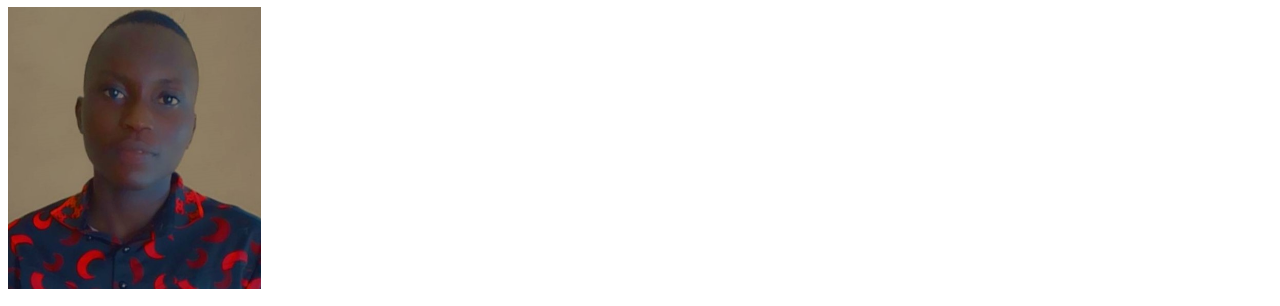
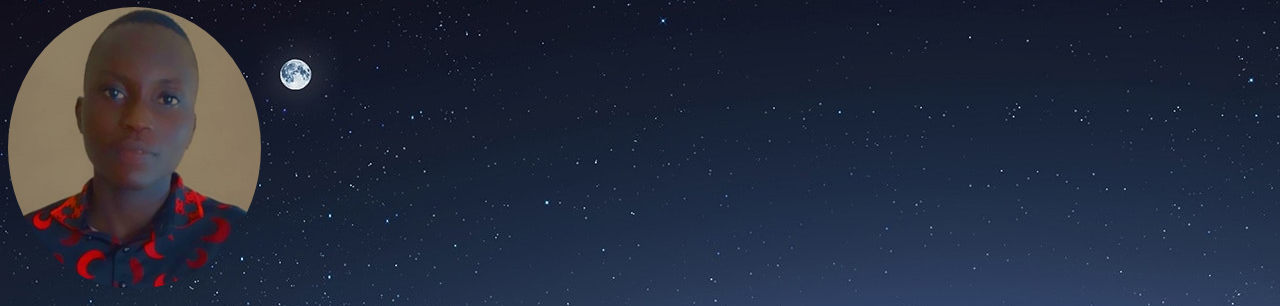
Before and after one commit to Jamesunekwuojo/portfolio, a plain HTML site: page index.html in a window 1280 px wide. Shown: the part 73-379 px from the top of the page. Drawn offline with Linux system fonts and the light colour scheme.

Commit message:
correction3

```diff
--- a/james.css
+++ b/index.css
@@ -4,7 +4,7 @@
 }
 .background{
     background-image: url(./pexels-pixabay-268533.jpg);
-    background-color: blueviolet;
+
 }
 .header1{
      text-align: center;
--- a/james.html
+++ b/index.html
@@ -5,7 +5,7 @@
     <meta http-equiv="X-UA-Compatible" content="IE=edge">
     <meta name="viewport" content="width=device-width, initial-scale=1.0">
     <title>portfolio</title>
-    <link rel="stylesheet" href="portfolio.css">
+    <link rel="stylesheet" href="index.css">
 </head>
 <body class="background">
     <h1 class="header1">My portfolio</h1>
```
